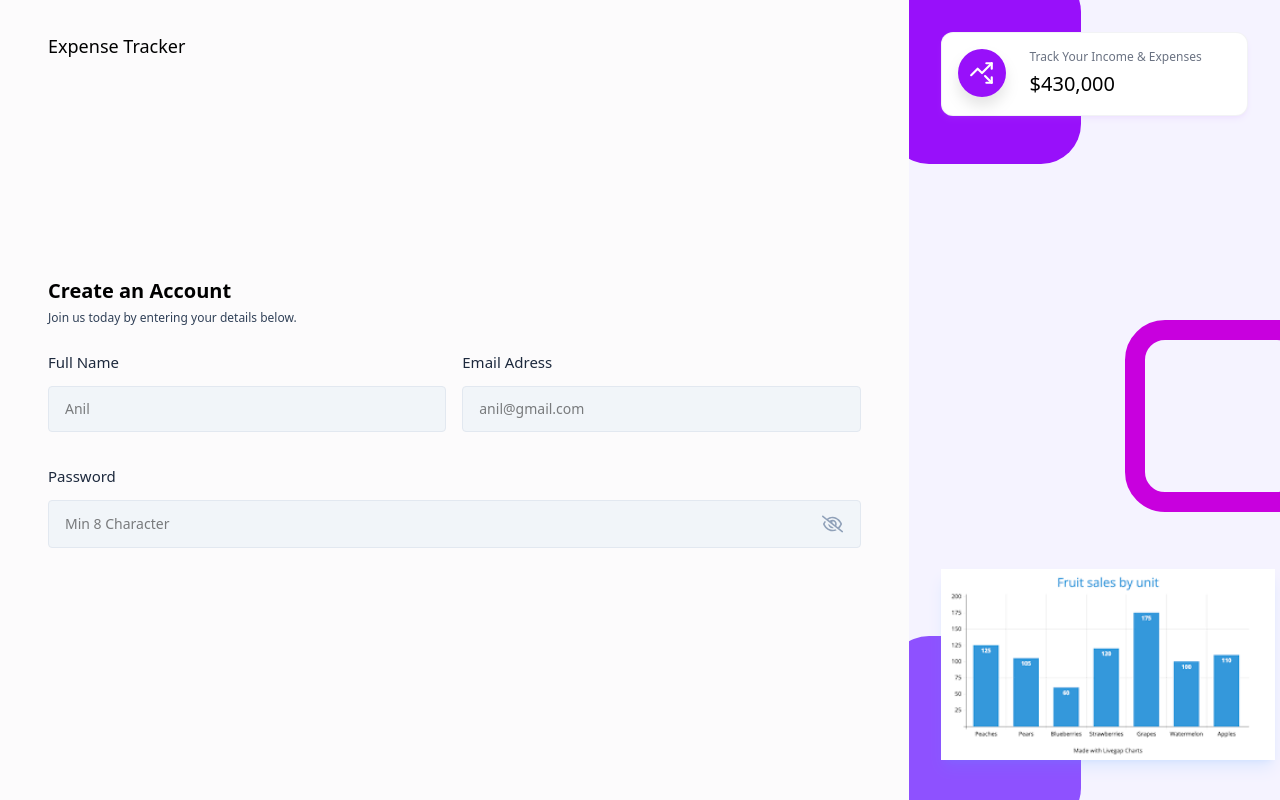
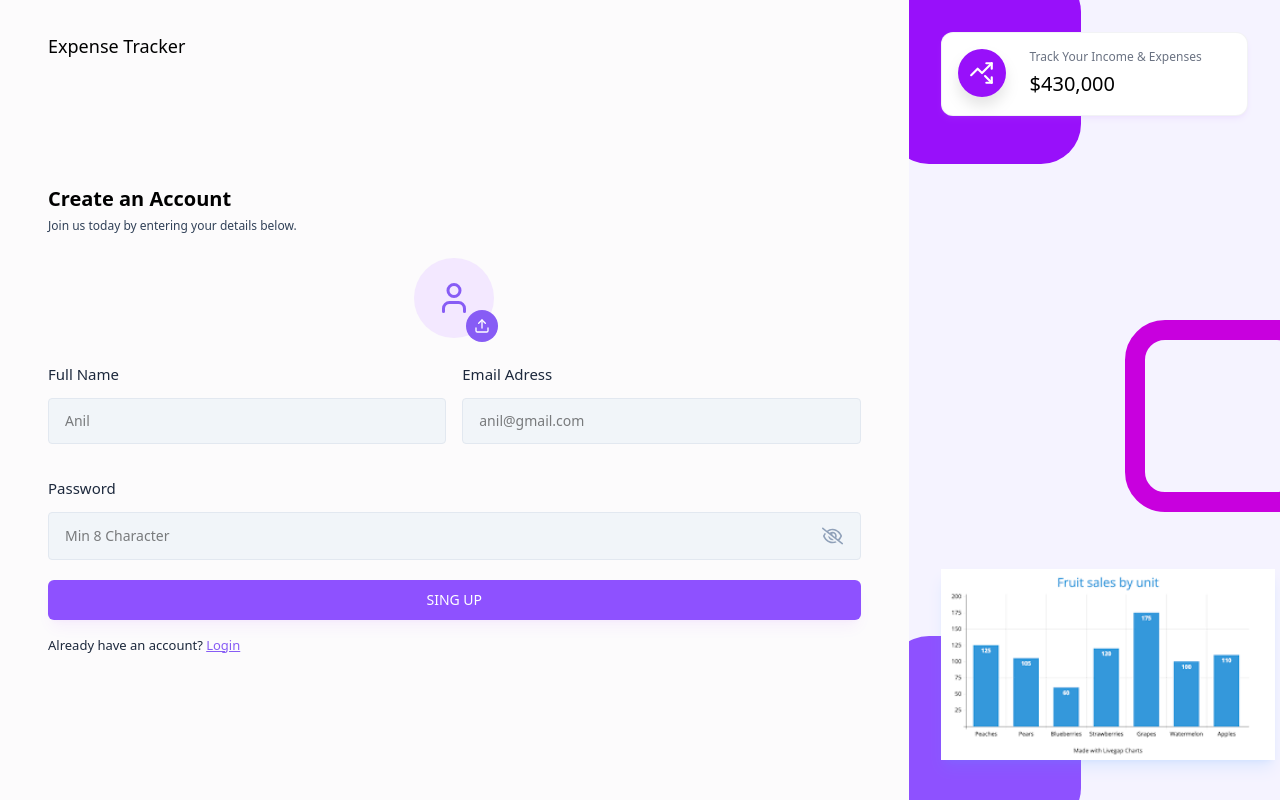
Before and after one commit to al1211/expence, a React (Vite) app: page /singup in a window 1280 px wide. Built offline with nearby package versions, Linux system fonts and the light colour scheme.

Commit message:
Apply feature to upload th photo

```diff
--- /dev/null
+++ b/src/components/Inputs/ProfilePhotoSelector.jsx
@@ -0,0 +1,65 @@
+import React, { useRef, useState } from 'react'
+import { LuUser,LuUpload,LuTrash } from 'react-icons/lu';
+
+
+const ProfilePhotoSelector = ({image,setImage}) => {
+  const inputRef=useRef(null);
+  const [previewUrl,setPreviewUrl]=useState(null);
+
+  const handleImageChange=(event)=>{
+    const file=event.target.files[0];
+
+    if(file){
+      // Update the image state
+      setImage(file)
+
+      // Generate preview Url from the file
+      const preview=URL.createObjectURL(file);
+      setPreviewUrl(preview);
+    }
+
+
+  };
+
+  const handleRemoveImage=()=>{
+    setImage(null);
+    setPreviewUrl(null);
+  };
+
+
+  const onChoseFile=()=>{
+    inputRef.current.click();
+  }
+  return (
+    <div className='flex justify-center mb-6'>
+
+      <input
+      type="file"
+      accept="image/*"
+      ref={inputRef}
+      onChange={handleImageChange}
+      className="hidden"
+       />
+       {!image?(
+        <div className="w-20  h-20 flex  items-center justify-center bg-purple-100 rounded-full relative">
+          <LuUser className="text-4xl text-primary"/>
+
+          <button type='button' className="w-8 h-8 flex items-center justify-center bg-primary text-white rounded-full absolute -bottom-1 -right-1" onClick={onChoseFile}>
+            <LuUpload/>
+          </button>
+
+        </div>
+       ):(
+        <div className="relative">
+          <img src={previewUrl} alt="profile photo" className="w-20 h-20  rounded-full object-cover" />
+          <button type='button' className="w-8 h-8 flex items-center justify-center bg-red-500 text-white rounded-full absolute -bottom-1  -right-1 " onClick={handleRemoveImage}>
+            <LuTrash/>
+          </button>
+        </div>
+       )}
+    </div>
+
+  )
+}
+
+export default ProfilePhotoSelector
--- a/src/pages/Auth/SingUp.jsx
+++ b/src/pages/Auth/SingUp.jsx
@@ -4,6 +4,7 @@
 import Input from "../../components/Inputs/Input";
 
 import { validateEmail } from "../../utils/helpers";
+import ProfilePhotoSelector from "../../components/Inputs/ProfilePhotoSelector";
 
 const SingUp = () => {
   const [profilePic,setProfilePic]=useState(null);
@@ -17,7 +18,28 @@
 
 //  handle singup form submit
 
-const handleSingUp= async (e)=>{}
+const handleSingUp= async (e)=>{
+  e.preventDefault();
+
+  let profileImageUrl="";
+  if(!fullName){
+    setError("plese Enter your name.");
+    return;
+  }
+  if(!validateEmail(email)){
+    setError("please enter a valid email address.");
+    return;
+
+
+  }
+
+  if(!password){
+    setError("please enter the password")
+    return;
+  }
+  setError("");
+  // SingUp API call
+}
   return (
     <AuthLayouts>
       <div className="lg:w-[100%] h-auto md:h-full mt-10 md:mt-0 flex flex-col justify-center">
@@ -25,6 +47,8 @@
         <p className="text-xs text-slate-700 mt-[5px] mb-6">Join us today by entering your details below.</p>
 
         <form onSubmit={handleSingUp}>
+
+          <ProfilePhotoSelector image={profilePic} setImage={setProfilePic}/>
           <div className="grid grid-cols-1 md:grid-cols-2 gap-4">
             <Input
             value={fullName}
@@ -54,7 +78,13 @@
             />
             </div>
           </div>
-
+{error&& <p className="text-red-500 text-xs pb-2.5">{error}</p>}
+          <button type="submit" className="btn-primary">SING UP</button>
+          <p className="text-[13px] text-slate-800 mt-3">
+            Already have an account?{" "}
+            <Link className="font-medium text-primary underline" to="/login">
+            Login</Link>
+          </p>
         </form>
       </div>
     </AuthLayouts>
```
